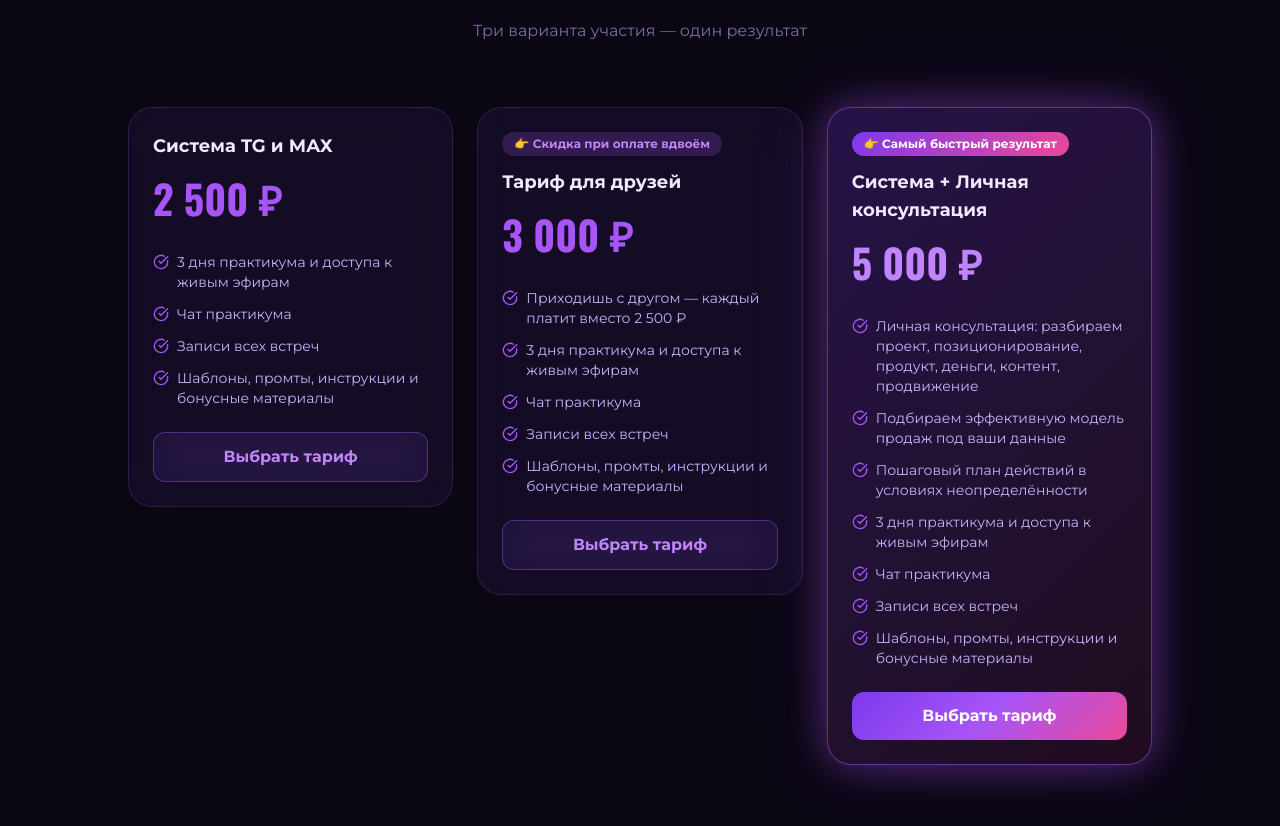
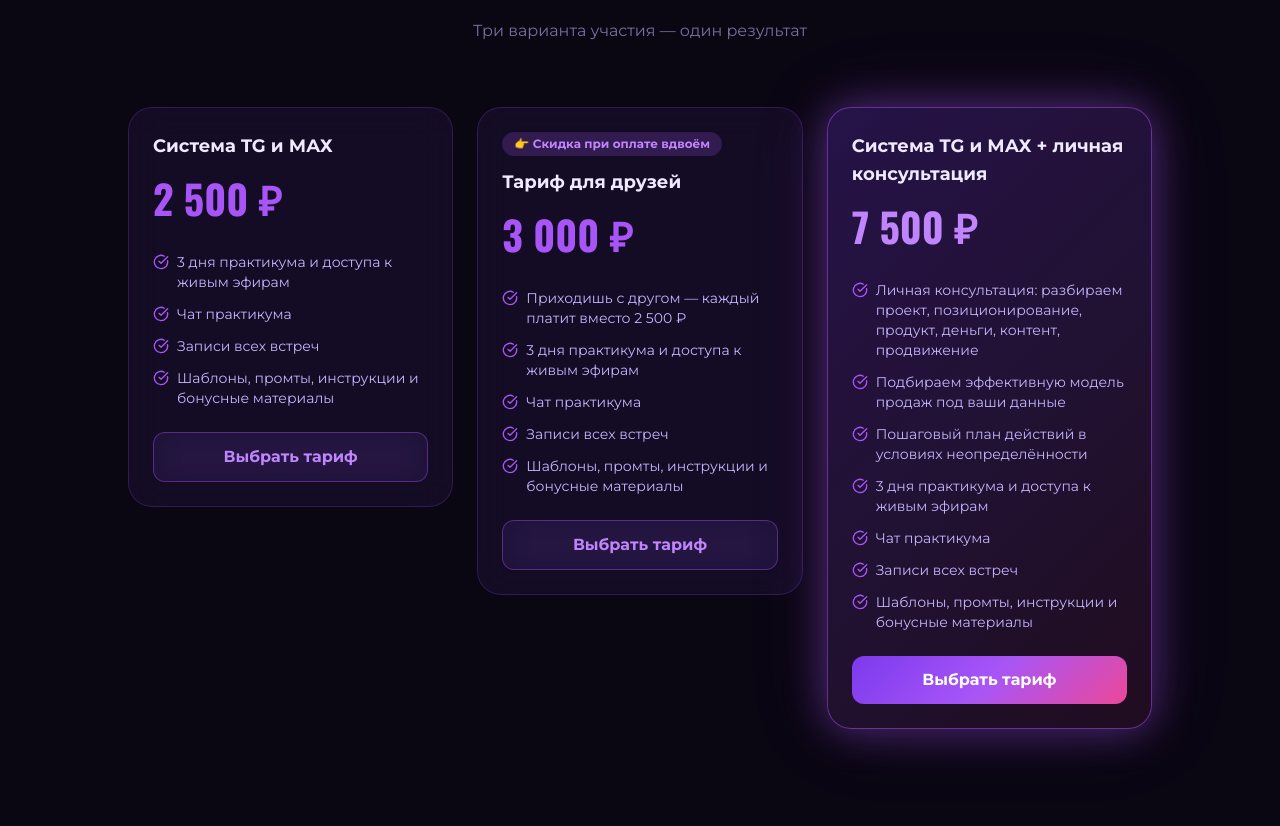
Before and after one commit to pr-poehali-dev/tg-max-sales-system, a React (Vite) app: page / in a window 1280 px wide. Shown: the part 5027-5853 px from the top of the page. Built offline with nearby package versions, Linux system fonts and the light colour scheme.

Commit message:
Обновлен пакет TG MAX с консультацией

```diff
--- a/src/pages/Index.tsx
+++ b/src/pages/Index.tsx
@@ -113,9 +113,9 @@ const tariffs = [
     highlight: false,
   },
   {
-    name: "Система + Личная консультация",
-    price: "5 000",
-    badge: "Самый быстрый результат",
+    name: "Система TG и МАХ\n+ личная консультация",
+    price: "7 500",
+    badge: null,
     subprice: null,
     features: [
       "Личная консультация: разбираем проект, позиционирование, продукт, деньги, контент, продвижение",
```
